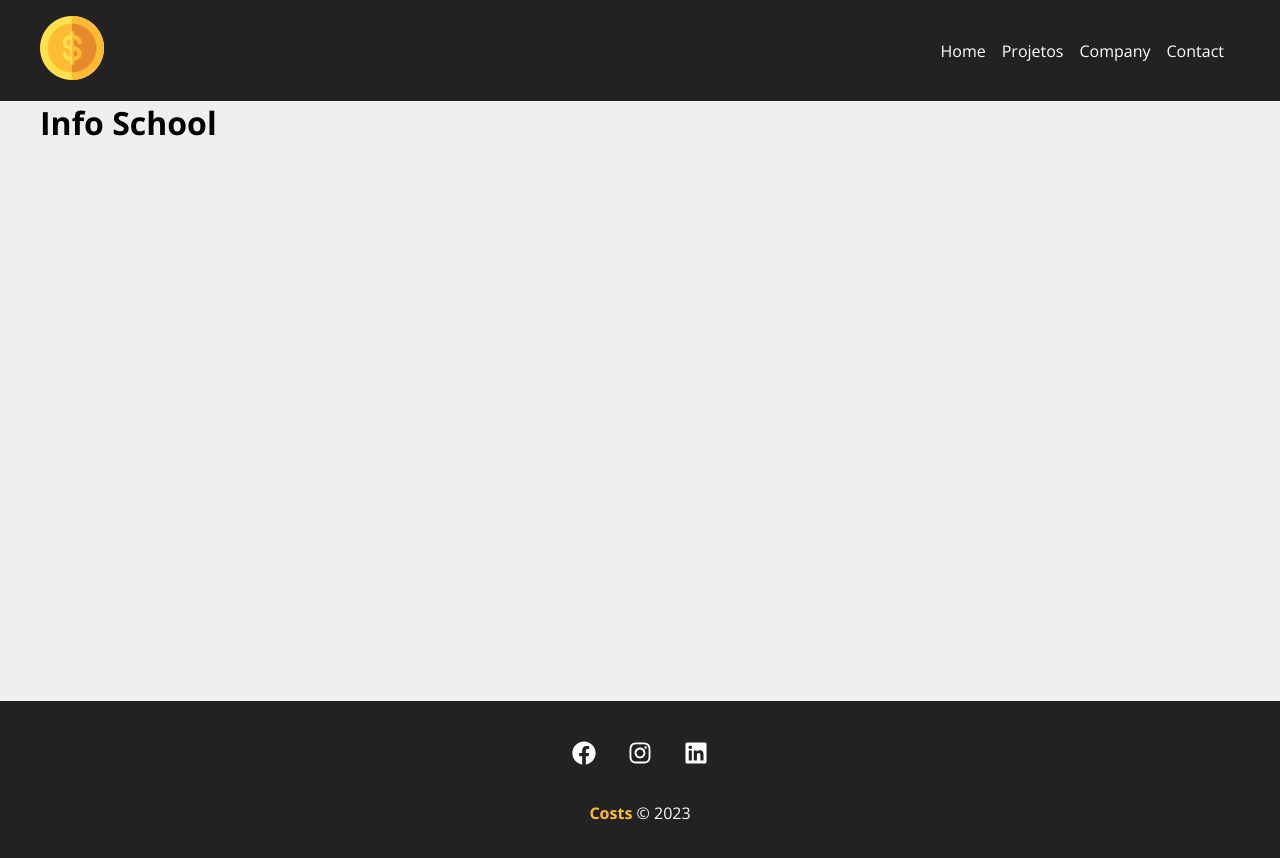
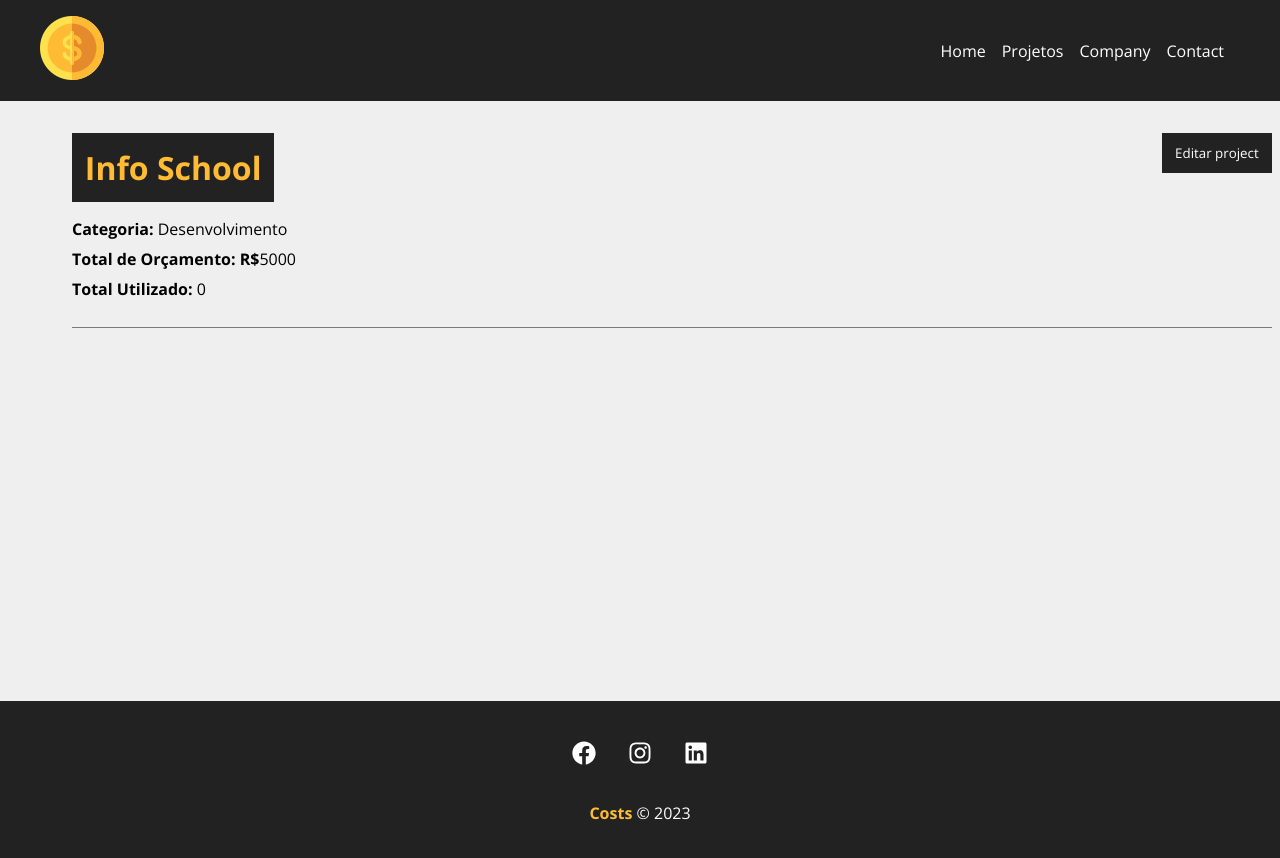
Before and after one commit to joaovictor-jpg/React, a React (Create React App) app: page /project/1 in a window 1280 px wide. Shown: the top 858 px of the page. Built offline with nearby package versions, Linux system fonts and the light colour scheme; data requests are answered from the project's data file; the HTML template or start-up script is replaced by a standard one.

Commit message:
show details from project

```diff
--- a/src/App.js
+++ b/src/App.js
@@ -14,16 +14,38 @@
   return (
     <Router>
       <NavBar />
-      <Container customClass="min_height">
-        <Routes>
-          <Route exact path="/" element={<Home />}></Route>
-          <Route path="/company" element={<Company />}></Route>
-          <Route path="/contact" element={<Contact />}></Route>
-          <Route path="/newProject" element={<NewProject />}></Route>
-          <Route path="/projects" element={<Projects />}></Route>
-          <Route path="/project/:id" element={<Project />}></Route>
-        </Routes>
-      </Container>
+      <Routes>
+            <Route exact path="/" element={
+              <Container customClass="min_height">
+                <Home />
+              </Container>
+            } />
+            <Route path="/contact" element={
+              <Container customClass="min_height">
+                <Contact />
+              </Container>
+            } />
+            <Route path="/company" element={
+              <Container customClass="min_height">
+                <Company />
+              </Container>
+            } />
+            <Route path="/newProject" element={
+              <Container customClass="min_height">
+                <NewProject />
+              </Container>
+            } />
+            <Route path="/projects" element={
+              <Container customClass="min_height">
+                <Projects />
+              </Container>
+            } />
+            <Route path="/project/:id" element={
+              <Container customClass="min_height">
+                <Project />
+              </Container>
+            } />
+      </Routes>
       <Footer />
     </Router>
   );
--- a/src/components/layout/Container.module.css
+++ b/src/components/layout/Container.module.css
@@ -4,10 +4,6 @@
     justify-content: space-between;
     margin: 0 auto;
     flex-wrap: wrap;
-}
-
-.min_height {
-    min-height: 75%;
 }
 
 .start {
@@ -18,3 +14,7 @@
     flex-direction: column;
     justify-content: flex-start;
 }
+
+.min_height {
+    min-height: 75%;
+}
--- a/src/components/pages/Project.js
+++ b/src/components/pages/Project.js
@@ -3,14 +3,18 @@
 import { useParams } from 'react-router-dom';
 import { useState, useEffect } from 'react';
 
+import Loading from '../layout/Loading';
+import Container from '../layout/Container'
+
 
 function Project() {
 
     const { id } = useParams()
-
     const [project, setProject] = useState([])
+    const [showProjectForm, setShowProjectForm] = useState(false)
 
     useEffect(() => {
+        setTimeout(() => {
             fetch(`http://localhost:5000/project/${id}`, {
                 method: 'GET',
                 headers: {
@@ -22,10 +26,47 @@
                 setProject(data)
             })
             .catch((err) => console.log(err))
+        }, 300)
     }, [id])
 
+    function togglerProjectForm () {
+        setShowProjectForm(!showProjectForm)
+    }
+
     return (
+        <>
+            {project.name ? (
+                <div className={styles.project_datails}>
+                    <Container customClass="column">
+                        <div className={styles.details_container}>
                             <h1>{project.name}</h1>
+                            <button className={styles.btn} onClick={togglerProjectForm}>
+                                {!showProjectForm ? 'Editar project' : 'Fechar'}
+                            </button>
+                            {!showProjectForm ? (
+                                <div className={styles.project_info}>
+                                    <p>
+                                        <span>Categoria: </span> {project.category.name}
+                                    </p>
+                                    <p>
+                                        <span>Total de Orçamento: R$</span>{project.budget}
+                                    </p>
+                                    <p>
+                                        <span>Total Utilizado: </span> {project.cost}
+                                    </p>
+                                </div>
+                            ) : (
+                                <div className={styles.project_info}>
+                                    <p>Detalhes do projeto</p>
+                                </div>
+                            )}
+                        </div>
+                    </Container>
+                </div>
+            ) : (
+                <Loading />
+            )}
+        </>
     );
 }
 
--- a/src/components/pages/Project.module.css
+++ b/src/components/pages/Project.module.css
@@ -0,0 +1,48 @@
+.project_datails {
+    margin: 2em;
+}
+
+.project_datails h1,
+.project_datails h2,
+.project_datails p {
+    margin-bottom: 0.5em;
+}
+
+.project_datails h1 {
+    background-color: #222;
+    color: #ffbb33;
+    padding: 0.4em;
+}
+
+.project_datails span {
+    font-weight: bold;
+}
+
+.details_container,
+.server_form_container {
+    border-bottom: 1px solid #7a7a7a;
+    margin-bottom: 1.2em;
+    padding-bottom: 1.2em;
+    display: flex;
+    justify-content: space-between;
+    flex-wrap: wrap;
+}
+
+.btn {
+    background-color: #222;
+    color: #fff;
+    padding: 0.5em 1em;
+    text-decoration: none;
+    transition: 0.5s;
+    cursor: pointer;
+    max-height: 40px;
+    border: none;
+}
+
+.btn:hover {
+    color: #ffbb33;
+}
+
+.project_info {
+    width: 100%;
+}
--- a/src/components/pages/Projects.js
+++ b/src/components/pages/Projects.js
@@ -65,14 +65,14 @@
             {projectMessage && <Message type="success" msg={projectMessage} />}
             <Container customClass="start" >
                 {projects.length > 0 &&
-                    projects.map((project) => <ProjectCard
+                    projects.map((project) => (<ProjectCard
                         id={project.id}
                         name={project.name}
                         budget={project.budget}
                         category={project.category.name}
                         key={project.id}
                         handleRemove={removeProject}
-                    />)}
+                    />))}
                     {!removeLoading && <Loading />}
                     {removeLoading && projects.lengtg === 0 && (
                         <p>Não há projetos cadastrados!</p>
--- a/src/components/pages/projects.module.css
+++ b/src/components/pages/projects.module.css
@@ -1,5 +1,5 @@
 .project_container {
-    padding: 2em;
+    margin: 2em;
 }
 
 .title_container {
```
Lines whose indentation alone changed are shown as unchanged.
